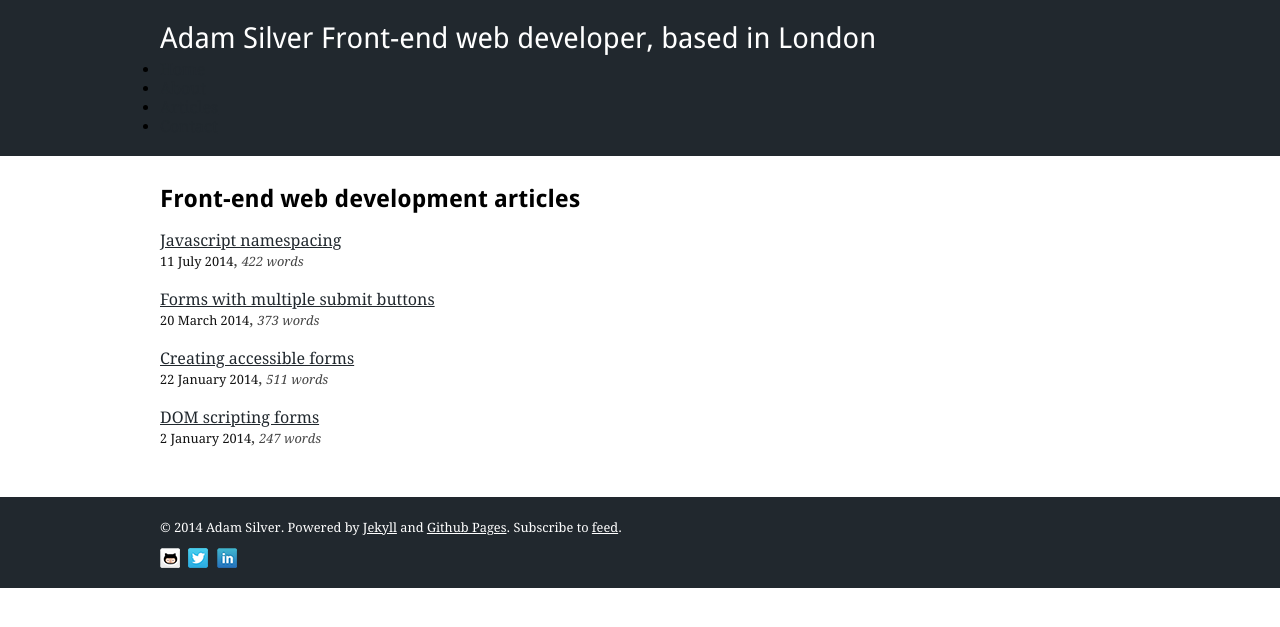
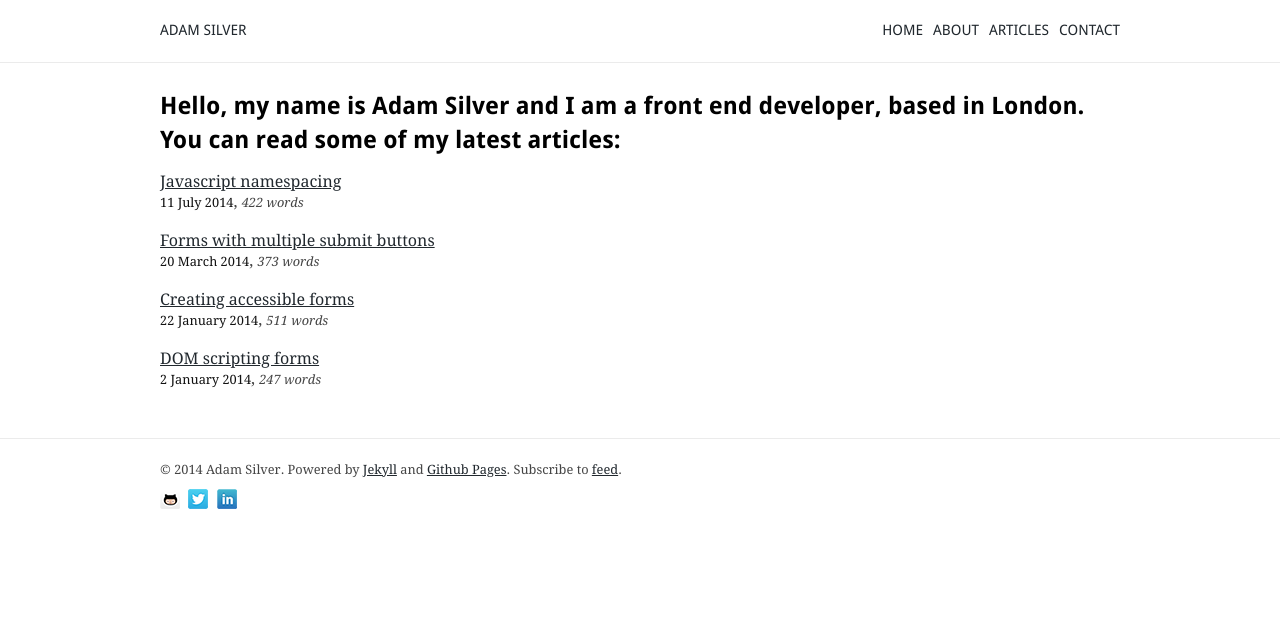
Before and after one commit to adamsilver/adamsilver.io-jekyll, a Jekyll site: the page built from index.md, in a window 1280 px wide. Shown: the top 627 px of the page. Built offline with Jekyll 4.4.1, drawn with Linux system fonts in a browser that asks for light colours; Markdown is read by kramdown in place of the engine named in the settings.

Commit message:
updated css

```diff
--- a/css/main.css
+++ b/css/main.css
@@ -154,18 +154,28 @@ a:hover {
 }
 
 #header {
-	background-color: #21282e;
-	padding: 20px;
-	overflow: hidden;
+	border-bottom: 1px solid #ebebeb;
 	margin-bottom: 10px;
 }
 
+#headerInner {
+    padding: 20px;
+    overflow: hidden;
+}
+
 #header h1 {
-    color: #fff;
-    line-height: 1.2em;
+    color: #21282e;
     font-family: 'droid sans';
-    font-size: 1.8em;
+    font-size: 0.9em;
     font-weight: normal;
+    float: left;
+    text-transform: uppercase;
+}
+
+#header h1 span {
+    position: absolute;
+    left: -9999em;
+    top: 0;
 }
 
 #content ul {
@@ -177,11 +187,37 @@ a:hover {
 }
 
 /**********************************************************
+* Navigation
+**********************************************************/
+
+#nav {
+    float: right;
+}
+
+#nav ul {
+    list-style: none;
+    overflow: hidden;
+}
+
+#nav ul li {
+    float: left;
+    margin-left: 10px;
+    font-family: 'droid sans';
+    font-size: 0.9em;
+    text-transform: uppercase;
+}
+
+#nav ul li a {
+    color: #21282e;
+    text-decoration: none;
+}
+
+/**********************************************************
 * Footer
 **********************************************************/
 
 #footer {
-	background-color: #21282e;
+    border-top: 1px solid #ebebeb;
 }
 
 #footerInner {
@@ -192,15 +228,6 @@ a:hover {
 #footer p {
 	margin-bottom: 0;
 	font-size: 0.8em;
-	color: #fff;
-}
-
-#footer a {
-	color: #fff;
-}
-
-#footer a:hover {
-	color: #e32d40;
 }
 
 #footer .social a {
--- a/index.md
+++ b/index.md
@@ -4,7 +4,7 @@ title: Front-end web development articles
 id: home
 ---
 
-# Front-end web development articles
+# Hello, my name is Adam Silver and I am a front end developer, based in London. You can read some of my latest articles:
 
 {% include articleList.html %}
 
```
